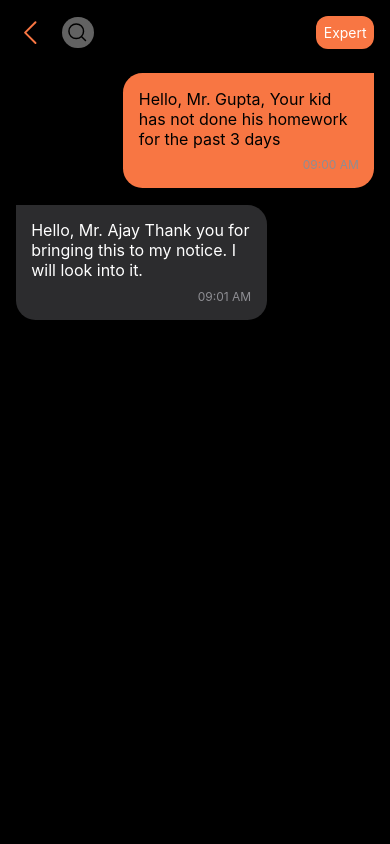
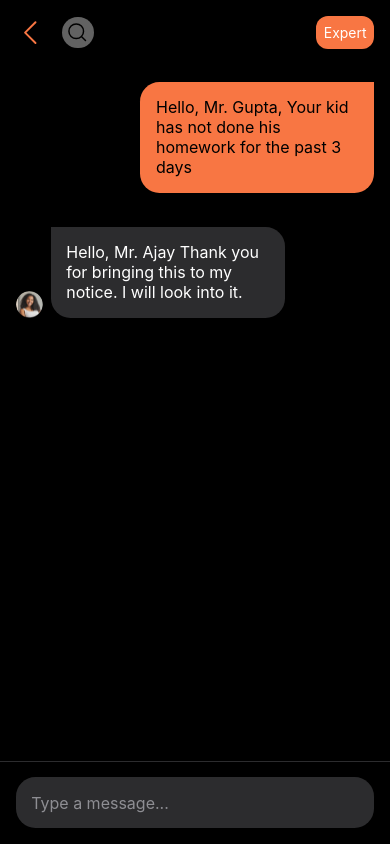
Before and after one commit to TalJa1/HoopHeal, a React Native app: screen /ChatView in a window 390 px wide. Built offline with nearby package versions, Linux system fonts and the light colour scheme.

Commit message:
Add avatar component and message input field to ChatView for enhanced user interaction

```diff
--- a/views/progress/ChatView.tsx
+++ b/views/progress/ChatView.tsx
@@ -1,13 +1,15 @@
 /* eslint-disable react-native/no-inline-styles */
 import {
+  Image,
   ScrollView,
   StatusBar,
   StyleSheet,
   Text,
+  TextInput,
   TouchableOpacity,
   View,
 } from 'react-native';
-import React from 'react';
+import React, {useState} from 'react';
 import {
   centerAll,
   containerStyle,
@@ -43,7 +45,18 @@ const sampleMessages: Message[] = [
   },
 ];
 
+// Add avatar image component
+const Avatar = () => (
+  <Image
+    source={require('../../assets/progress/expert.png')}
+    style={styles.avatar}
+  />
+);
+
+// Modify ChatBubble to include avatar
 const ChatBubble = ({message}: {message: Message}) => (
+  <View style={styles.messageWrapper}>
+    {!message.isUser && <Avatar />}
     <View
       style={[
         styles.messageBubble,
@@ -52,11 +65,12 @@ const ChatBubble = ({message}: {message: Message}) => (
       <Text style={message.isUser ? styles.userText : styles.fixedText}>
         {message.text}
       </Text>
-    <Text style={styles.timestamp}>{message.timestamp}</Text>
+    </View>
   </View>
 );
 
 const ChatView = () => {
+  const [inputMessage, setInputMessage] = useState('');
   return (
     <SafeAreaView style={styles.container}>
       <StatusBar barStyle="light-content" backgroundColor={'black'} />
@@ -78,6 +92,15 @@ const ChatView = () => {
           </View>
         ))}
       </ScrollView>
+      <View style={styles.inputContainer}>
+        <TextInput
+          style={styles.input}
+          value={inputMessage}
+          onChangeText={setInputMessage}
+          placeholder="Type a message..."
+          placeholderTextColor="#8E8E93"
+        />
+      </View>
     </SafeAreaView>
   );
 };
@@ -133,19 +156,22 @@ const styles = StyleSheet.create({
   messageRow: {
     flexDirection: 'row',
     marginVertical: vh(1),
+    width: '100%',
   },
   messageBubble: {
-    maxWidth: '70%',
     padding: vw(4),
     borderRadius: vw(5),
+    width: vw(60),
   },
   userMessage: {
     backgroundColor: '#F87643',
     borderTopRightRadius: 0,
+    alignSelf: 'flex-end',
   },
   fixedMessage: {
     backgroundColor: '#2C2C2E',
     borderTopLeftRadius: 0,
+    alignSelf: 'flex-start',
   },
   userText: {
     color: '#000000',
@@ -161,4 +187,28 @@ const styles = StyleSheet.create({
     marginTop: vh(1),
     alignSelf: 'flex-end',
   },
+  messageWrapper: {
+    flexDirection: 'row',
+    alignItems: 'flex-end',
+    marginVertical: vh(1),
+  },
+  avatar: {
+    width: vw(7),
+    height: vw(7),
+    borderRadius: vw(5),
+    marginRight: vw(2),
+  },
+  inputContainer: {
+    padding: vw(4),
+    borderTopWidth: 1,
+    borderTopColor: '#2C2C2E',
+    backgroundColor: 'black',
+  },
+  input: {
+    backgroundColor: '#2C2C2E',
+    borderRadius: vw(5),
+    padding: vw(4),
+    color: 'white',
+    fontSize: 16,
+  },
 });
```
Lines whose indentation alone changed are shown as unchanged.
